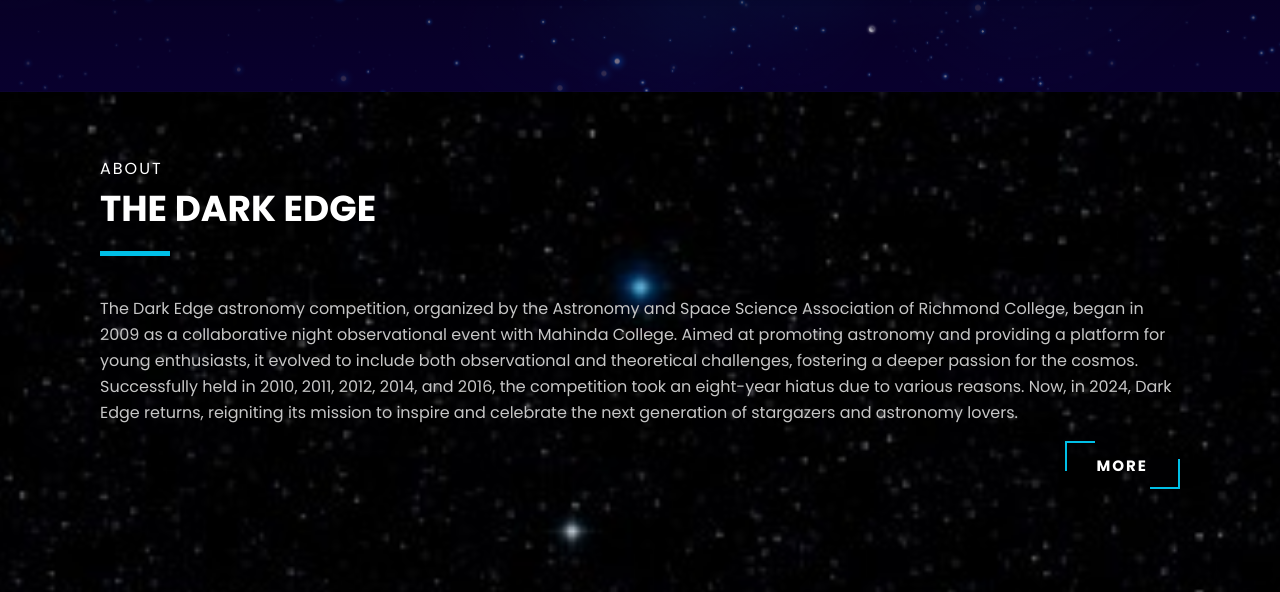
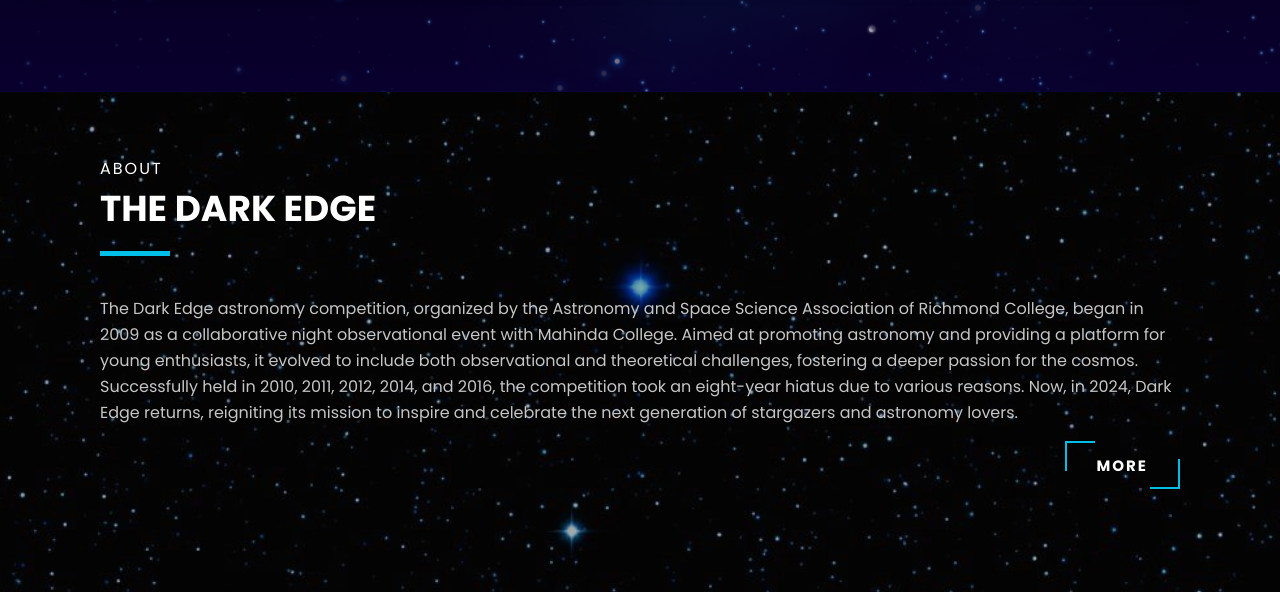
Before and after one commit to Richmondastro/Darkedge, a plain HTML site: page index.html in a window 1280 px wide. Shown: the part 893-1485 px from the top of the page. Drawn offline with Linux system fonts and the light colour scheme; files whose address does not match are found by name.

Commit message:
darkedge image quality

```diff
--- a/css/style.css
+++ b/css/style.css
@@ -1175,7 +1175,7 @@ section {
 -----------------------*/
 /* Default desktop styling */
 .about {
-  background-image: url("../img/nebula/nn.jpg");
+  background-image: url("../img/nebula/starsde.jpg");
   background-size: cover;
   background-position: center;
   background-repeat: no-repeat;
```
Also changed, not shown: img/nebula/nn.jpg (deleted), img/nebula/starsde.jpg (added).
